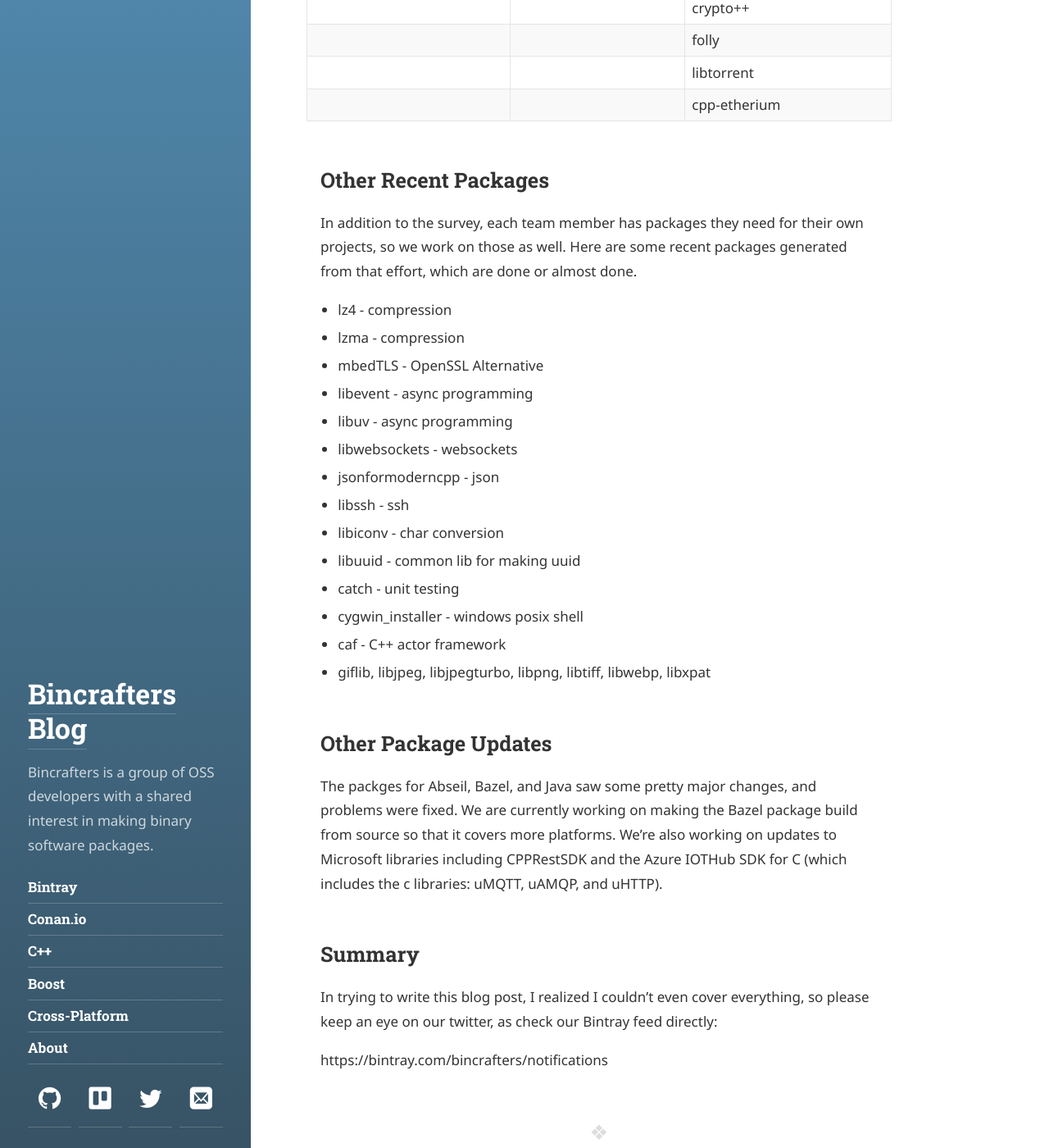
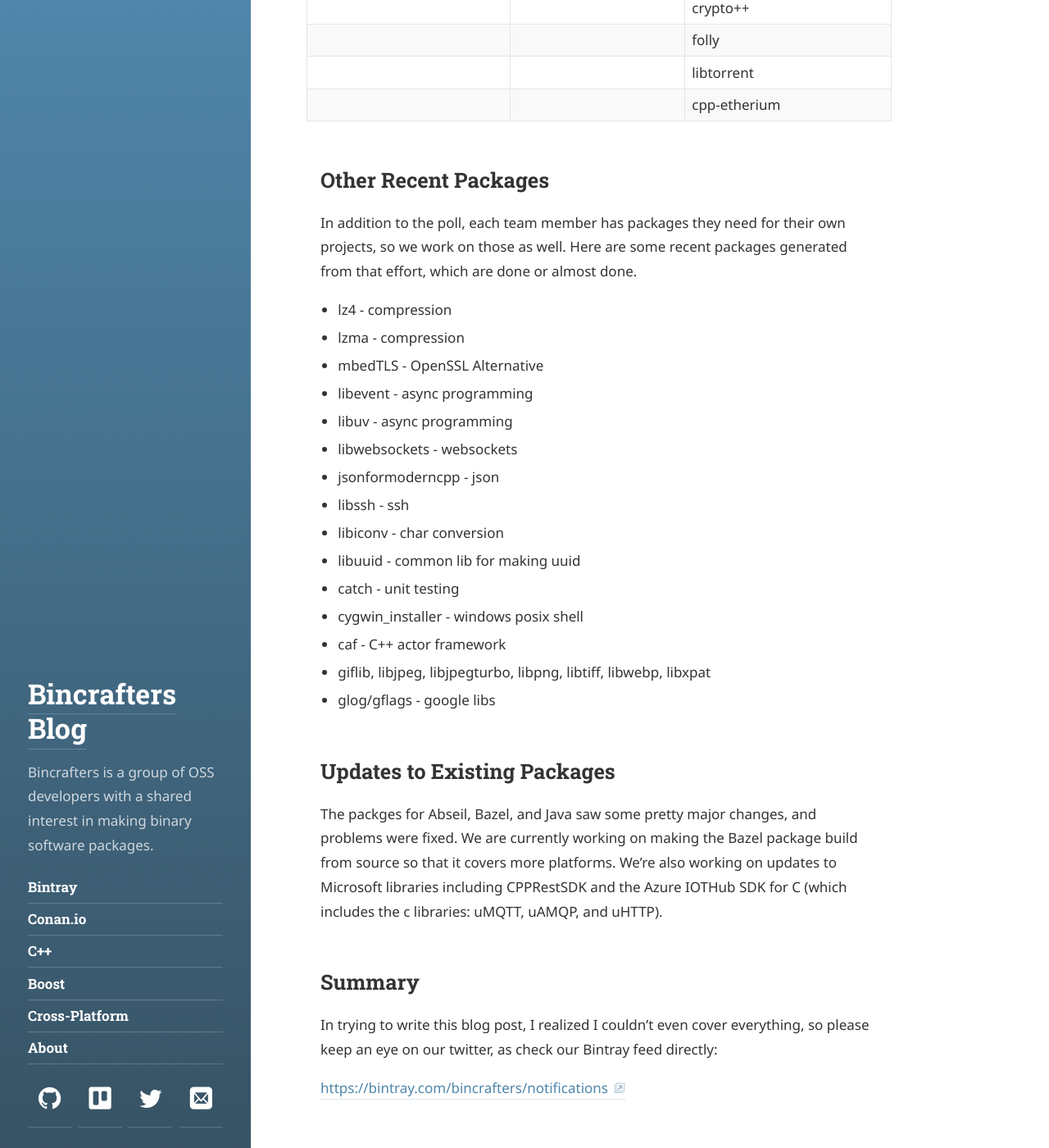
Before and after one commit to bincrafters/bincrafters.github.io, a Jekyll site: the page built from _posts/2017-11-06-Bincrafters-Status-Update.md, in a window 1280 px wide and 1400 px high, scrolled down 1733 px. Shown: the whole window at 82% size. Built offline with Jekyll 4.4.1, drawn with Linux system fonts in a browser that asks for light colours; some web fonts are replaced; some of the changed text lies outside the part shown.

Commit message:
add status update post

```diff
--- a/_posts/2017-11-06-Bincrafters-Status-Update.md
+++ b/_posts/2017-11-06-Bincrafters-Status-Update.md
@@ -8,11 +8,11 @@ We've received a lot of really great feedback from the C++ community about the C
 
 ---
 
-## Packaging Survey Results
+## Packaging Poll Results
 
-Recently, we posted an open poll on Pollly.com, asking what packages users wanted to see.  Here's a link to the survey, followed by a summary of the results.
+Recently, we posted an open poll on Pollly.com, asking what packages users wanted to see.  Here's a link to the poll, followed by a summary of the results.
 
-https://poll.ly/#/2qBaRenB
+[https://poll.ly/#/2qBaRenB](https://poll.ly/#/2qBaRenB)
 
 The poll will continue to remain active, and will continue to watch to see if any new ones rise to the top.  We may very well package some of those libraries with only 1-3 votes, we just wanted to get the pulse of whatever community the poll was able to reach.
 
@@ -21,7 +21,7 @@ Qt was at the top of the list, which is unlikely to surprise anyone.  For those
 
 As for a timeline, we can't begin to provide one yet.  The size and complexity of the project appears to be on par with the packaging of Boost, which took a group of us about 3 months to get right. Also, with Boost we had the distinct advantage of having a member of the team who is one of the foremost experts in the building of the boost libraries: @grafikrobot. Currently, we don't have anyone from Qt on the team. We also don't know what sorts of beasts await us on that journey.  Even with Boost we had plenty of surprises, so it would be naive to think Qt will go any differently.
 
-### Other Packages From Survey
+### Other Packages From Poll
 The poll also really gave us a good indication of where to focus future efforts as well.  In fact, several of them had already been completed and just not publicized, others were in progress, and others are now on our backlog.  Unfortunately, Pollly doesn't have any advanced features like adding a note/comment or marking anything as complete, so here are some updates:
 
 |Complete        |In Progress      |On Horizon          |
@@ -39,7 +39,7 @@ The poll also really gave us a good indication of where to focus future efforts
 |                     |                     | cpp-etherium
 
 ## Other Recent Packages
-In addition to the survey, each team member has packages they need for their own projects, so we work on those as well.  Here are some recent packages generated from that effort, which are done or almost done.
+In addition to the poll, each team member has packages they need for their own projects, so we work on those as well.  Here are some recent packages generated from that effort, which are done or almost done.
 
 * lz4 - compression
 * lzma - compression
@@ -55,12 +55,13 @@ In addition to the survey, each team member has packages they need for their own
 * cygwin_installer - windows posix shell
 * caf - C++ actor framework
 * giflib, libjpeg, libjpegturbo, libpng, libtiff, libwebp, libxpat
+* glog/gflags - google libs
 
-## Other Package Updates
+## Updates to Existing Packages
 The packges for Abseil, Bazel, and Java saw some pretty major changes, and problems were fixed.  We are currently working on making the Bazel package build from source so that it covers more platforms.  We're also working on updates to Microsoft libraries including CPPRestSDK and the Azure IOTHub SDK for C (which includes the c libraries: uMQTT, uAMQP, and uHTTP).
 
 
 ## Summary
 In trying to write this blog post, I realized I couldn't even cover everything, so please keep an eye on our twitter, as check our Bintray feed directly:
 
-https://bintray.com/bincrafters/notifications
+[https://bintray.com/bincrafters/notifications](https://bintray.com/bincrafters/notifications)
```
